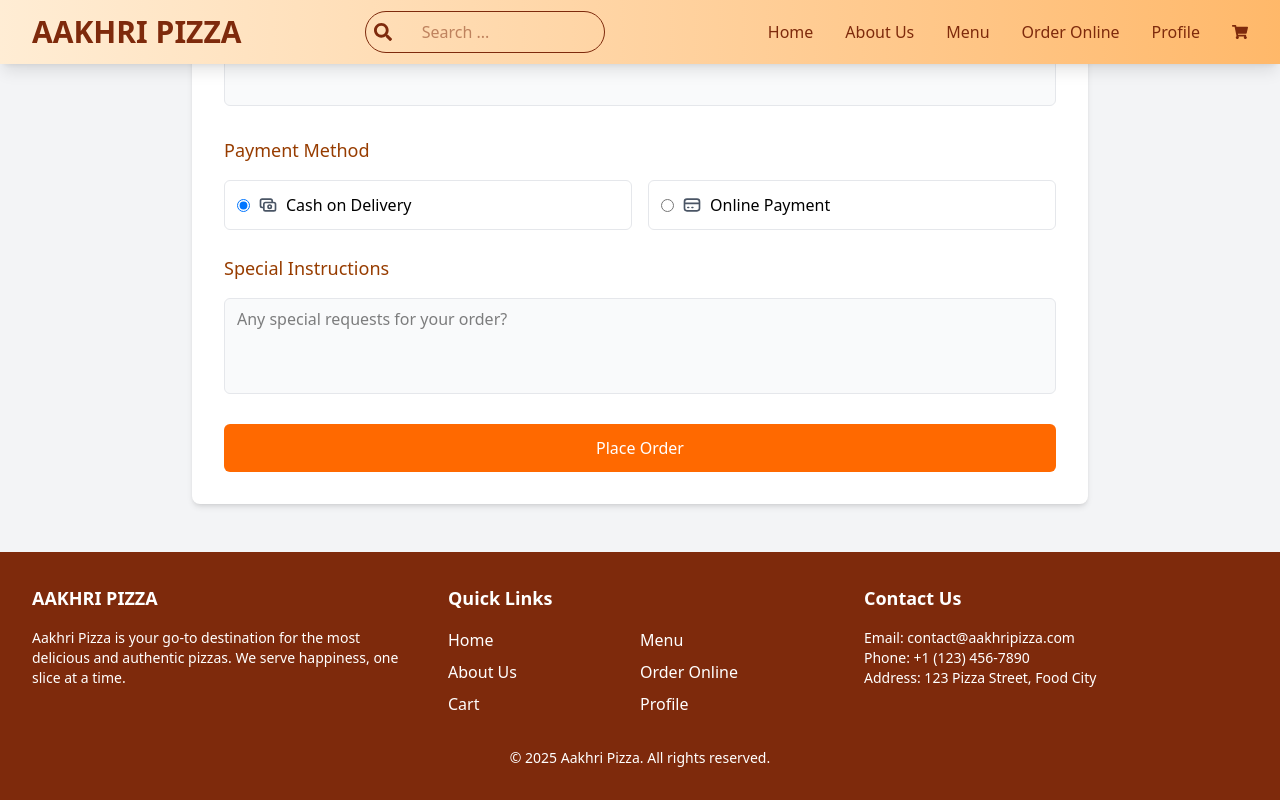
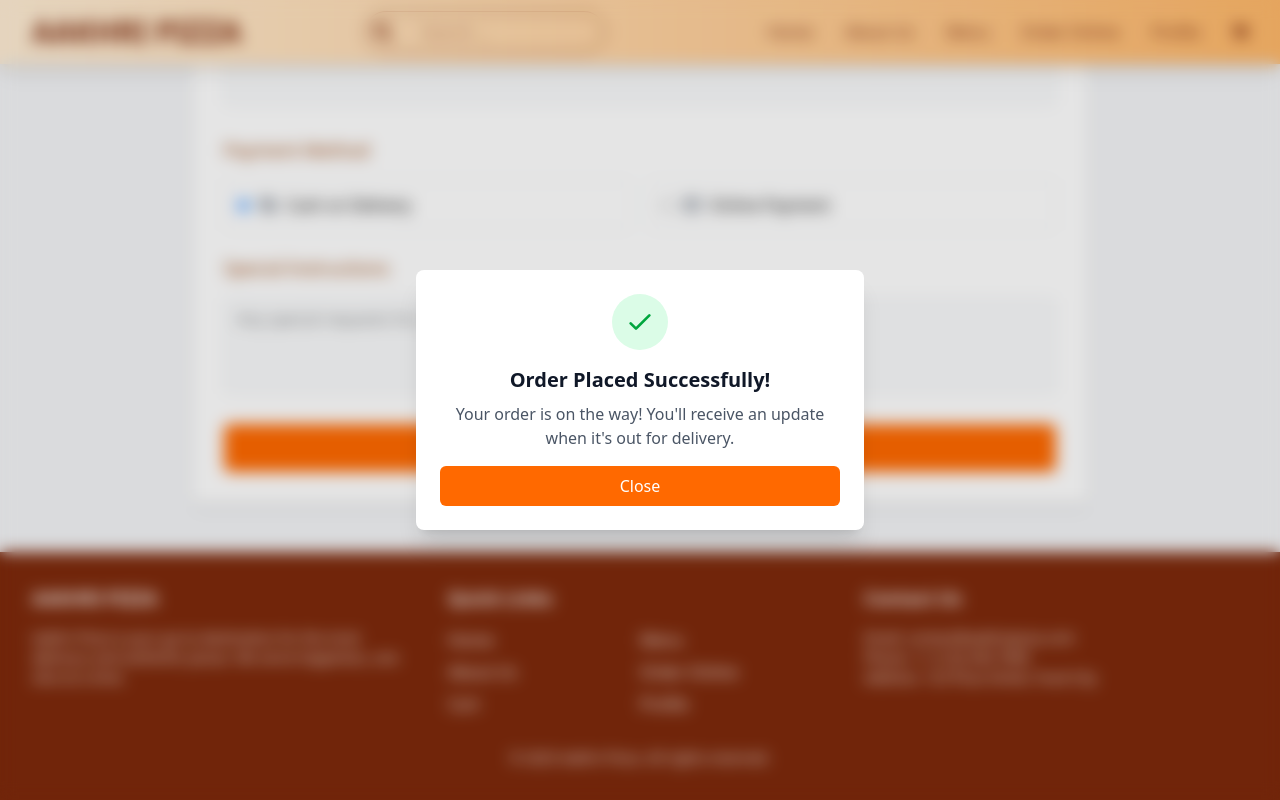
Before and after one commit to rahul-atehub/aakhri-pizza-2, a React (Vite) app: page /Order-Online in a window 1280 px wide. Both pictures are taken after a click on the button "Place Order". Shown: the part 390-1190 px from the top of the page. Built offline with nearby package versions, Linux system fonts and the light colour scheme.

Commit message:
added the alert function on order placement

```diff
--- a/src/OrderForm.jsx
+++ b/src/OrderForm.jsx
@@ -2,14 +2,54 @@ import React, { useState } from 'react';
 
 export default function OrderForm() {
   const [orderType, setOrderType] = useState('delivery');
+  const [showSuccess, setShowSuccess] = useState(false);
 
   const handleOrderTypeChange = (type) => {
     setOrderType(type);
   };
 
+  const handlePlaceOrder = () => {
+    setShowSuccess(true);
+    // Hide the alert after 6 seconds
+    setTimeout(() => {
+      setShowSuccess(false);
+    }, 6000);
+  };
+
   return (
     <div className="bg-gray-100 min-h-screen flex items-center justify-center mt-11 py-12 px-4">
-      <div className="max-w-4xl w-full bg-white p-8 rounded-lg shadow-md">
+      <div className="max-w-4xl w-full bg-white p-8 rounded-lg shadow-md relative">
+        {/* Success Alert */}
+        {showSuccess && (
+          <div className="fixed inset-0 flex items-center justify-center z-50">
+            <div
+              className="absolute inset-0 bg-black/10 backdrop-blur-sm"
+              onClick={() => setShowSuccess(false)}
+            ></div>
+            <div className="bg-white p-6 rounded-lg shadow-xl z-10 max-w-md w-full mx-4 transform transition-all duration-300 translate-y-0 scale-100">
+              <div className="flex items-center justify-center mb-4">
+                <div className="rounded-full bg-green-100 p-3">
+                  <svg xmlns="http://www.w3.org/2000/svg" className="h-8 w-8 text-green-600" fill="none" viewBox="0 0 24 24" stroke="currentColor">
+                    <path strokeLinecap="round" strokeLinejoin="round" strokeWidth={2} d="M5 13l4 4L19 7" />
+                  </svg>
+                </div>
+              </div>
+              <h3 className="text-xl font-bold text-center text-gray-900 mb-2">Order Placed Successfully!</h3>
+              <p className="text-gray-600 text-center mb-4">
+                {orderType === 'delivery'
+                  ? "Your order is on the way! You'll receive an update when it's out for delivery."
+                  : "Your order is being prepared! You'll receive an update when it's ready for pickup."}
+              </p>
+              <button
+                onClick={() => setShowSuccess(false)}
+                className="w-full bg-orange-500 hover:bg-orange-600 text-white py-2 px-4 rounded-md transition duration-200"
+              >
+                Close
+              </button>
+            </div>
+          </div>
+        )}
+
         {/* Title - only shown for takeaway view */}
         {orderType === 'takeaway' && (
           <div className="text-center mb-6">
@@ -119,7 +159,10 @@ export default function OrderForm() {
         </div>
 
         {/* Submit Button */}
-        <button className="w-full bg-orange-500 hover:bg-orange-700 text-white py-3 px-4 rounded-md transition duration-200">
+        <button
+          className="w-full bg-orange-500 hover:bg-orange-700 text-white py-3 px-4 rounded-md transition duration-200"
+          onClick={handlePlaceOrder}
+        >
           Place Order
         </button>
       </div>
```
